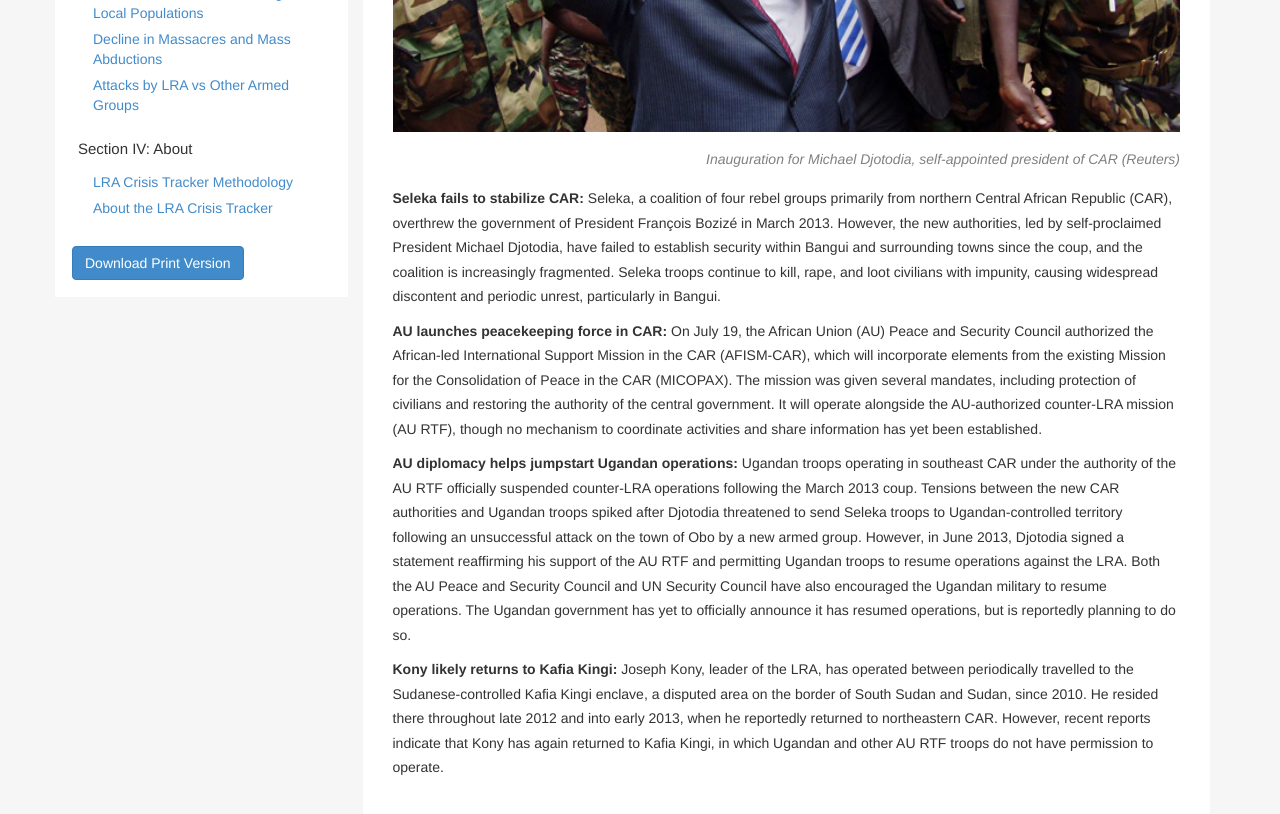
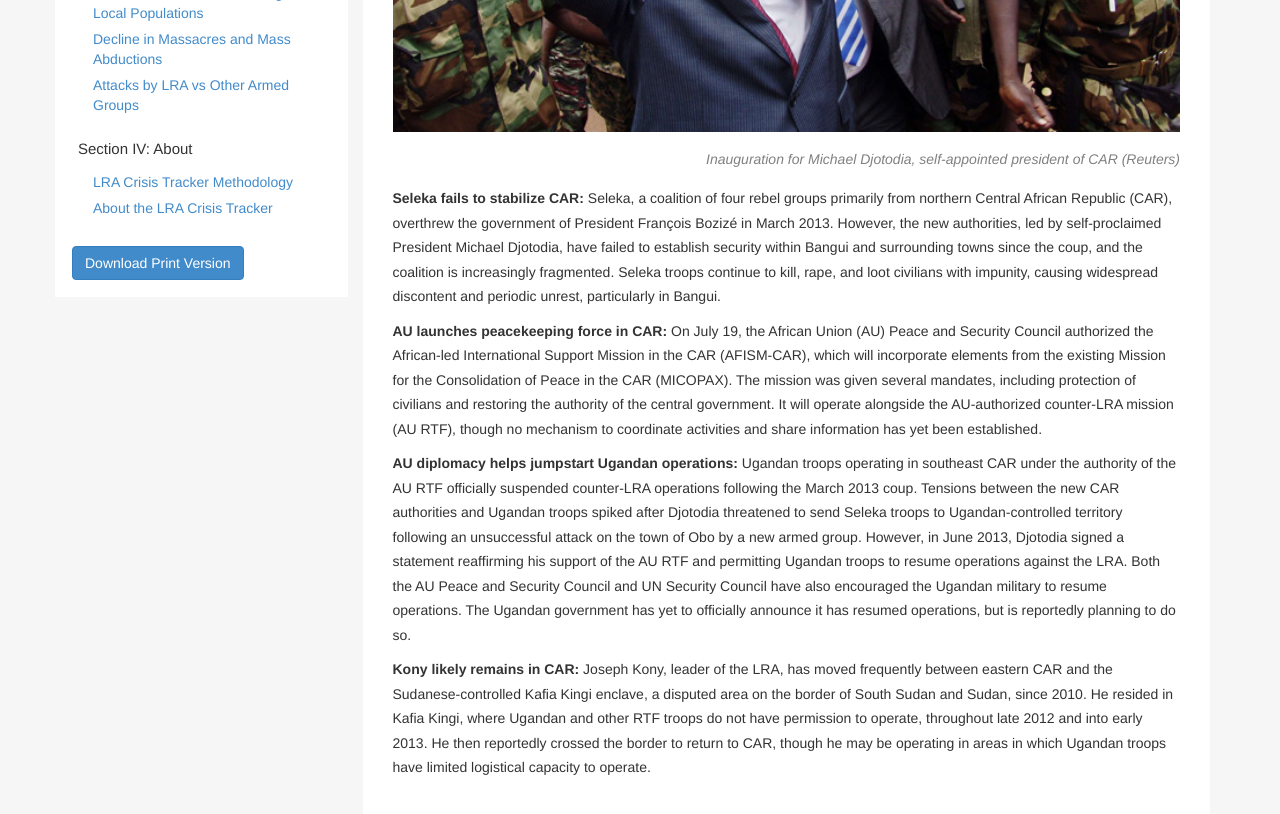
Before and after one commit to theresolve/reports, a Jekyll site: the page built from _posts/midyear-2013/2013-06-30-notable-political-context.html, in a window 1280 px wide and 900 px high, scrolled down 673 px. Shown: the top 814 px of the window. Built offline with Jekyll 4.4.1, drawn with Linux system fonts in a browser that asks for light colours; Markdown is read by kramdown in place of the engine named in the settings; comment, search, counter and statistics services are not loaded.

Commit message:
Updated 2013-06-30-notable-political-context.html

```diff
--- a/_posts/midyear-2013/2013-06-30-notable-political-context.html
+++ b/_posts/midyear-2013/2013-06-30-notable-political-context.html
@@ -15,5 +15,5 @@ category: "midyear-2013"
 
   <p><b>AU diplomacy helps jumpstart Ugandan operations:</b> Ugandan troops operating in southeast CAR under the authority of the AU RTF officially suspended counter-LRA operations following the March 2013 coup. Tensions between the new CAR authorities and Ugandan troops spiked after Djotodia threatened to send Seleka troops to Ugandan-controlled territory following an unsuccessful attack on the town of Obo by a new armed group. However, in June 2013, Djotodia signed a statement reaffirming his support of the AU RTF and permitting Ugandan troops to resume operations against the LRA. Both the AU Peace and Security Council and UN Security Council have also encouraged the Ugandan military to resume operations. The Ugandan government has yet to officially announce it has resumed operations, but is reportedly planning to do so.<p>
 
-  <p><b>Kony likely returns to Kafia Kingi:</b> Joseph Kony, leader of the LRA, has operated between periodically travelled to the Sudanese-controlled Kafia Kingi enclave, a disputed area on the border of South Sudan and Sudan, since 2010. He resided there throughout late 2012 and into early 2013, when he reportedly returned to northeastern CAR. However, recent reports indicate that Kony has again returned to Kafia Kingi, in which Ugandan and other AU RTF troops do not have permission to operate.<p>
+  <p><b>Kony likely remains in CAR:</b> Joseph Kony, leader of the LRA, has moved frequently between eastern CAR and the Sudanese-controlled Kafia Kingi enclave, a disputed area on the border of South Sudan and Sudan, since 2010. He resided in Kafia Kingi, where Ugandan and other RTF troops do not have permission to operate, throughout late 2012 and into early 2013. He then reportedly crossed the border to return to CAR, though he may be operating in areas in which Ugandan troops have limited logistical capacity to operate.<p>
 </div>
```
